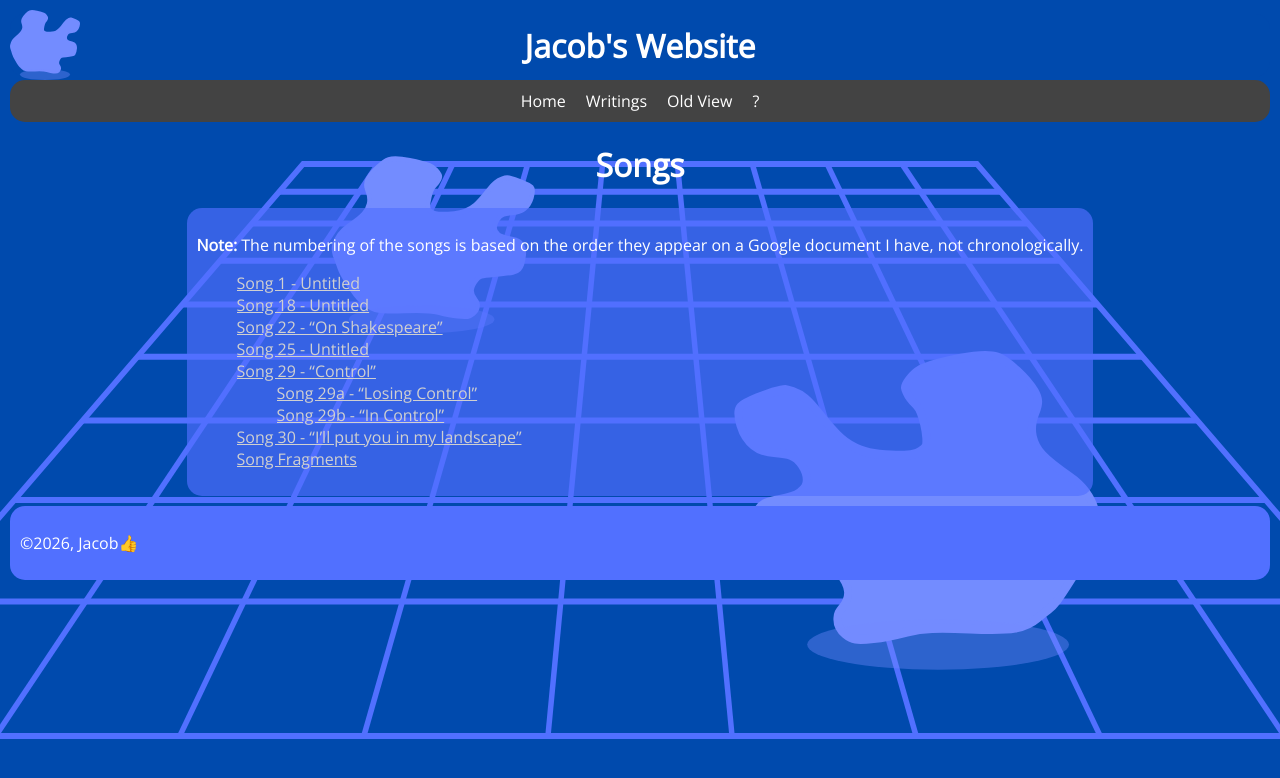
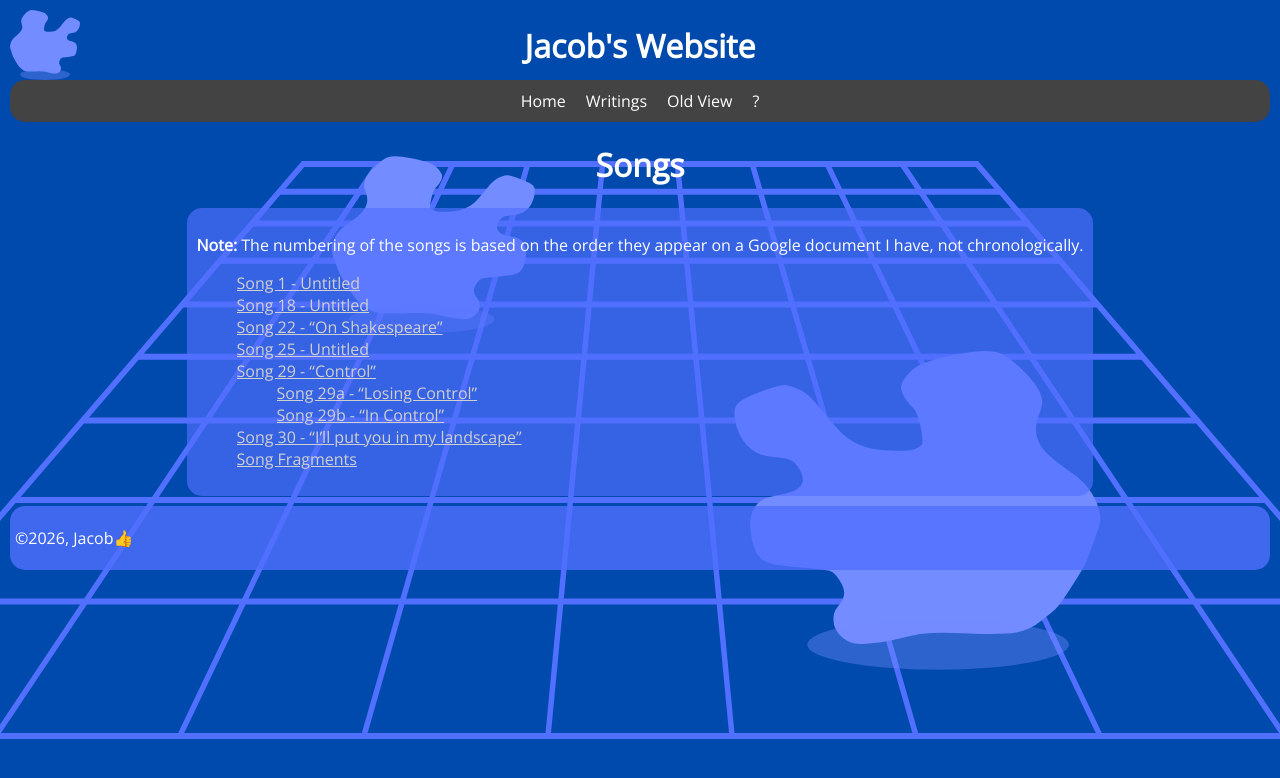
Before and after one commit to Iacob232/Iacob232.github.io, a Jekyll site: the page built from writings.md, in a window 1280 px wide. Shown: the top 778 px of the page. Built offline with Jekyll 4.4.1, drawn with Linux system fonts in a browser that asks for light colours.

```diff
--- a/_layouts/poem.html
+++ b/_layouts/poem.html
@@ -38,7 +38,7 @@
 	  border-radius: 15px;
 	  border-left-style: solid ;
 	  border-left-color: #999999ee;
-	  border-left-width: 2px;
+	  border-left-width: 4px;
 	  text-align: left;
 	  padding: 10px;
 	  min-width: 0;
--- a/style.css
+++ b/style.css
@@ -26,7 +26,7 @@
 	  align-items: center;
 	  justify-content: center;
 	  text-align: center;
-      background-color: #004aad;
+      background-color: #004aadcc;
       border-radius: 15px;
       padding: 10px;
       font-family: 'Open Sans';
@@ -66,7 +66,8 @@
 	.footer{
 	  font-family: 'Open Sans';
 	  color: white;
-  	  background-color: #5170ff;
+  	  background-color: #5170ffcc;
 	  border-radius: 15px;
-	  padding: 10px;
+	  padding: 5px;
+	  left: 5;
 	}
--- a/writings.md
+++ b/writings.md
@@ -4,7 +4,7 @@ title: Songs
 permalink: /writings_new/
 ---
 **Note:** The numbering of the songs is based on the order they appear on a Google document I have, not chronologically.
-- [Song 1 - Untitled](writings/Song_1_new/)
+- [Song 1 - Untitled](writings/Song_1_new)
 - [Song 18 - Untitled](writings/Song_18.html)
 - [Song 22 - “On Shakespeare”](writings/Song_22.html)
 - [Song 25 - Untitled](writings/Song_25.html)
```
Also changed, not shown: Gemfile (added, +12 -0 lines), Gemfile.lock (added), 1 other file.
